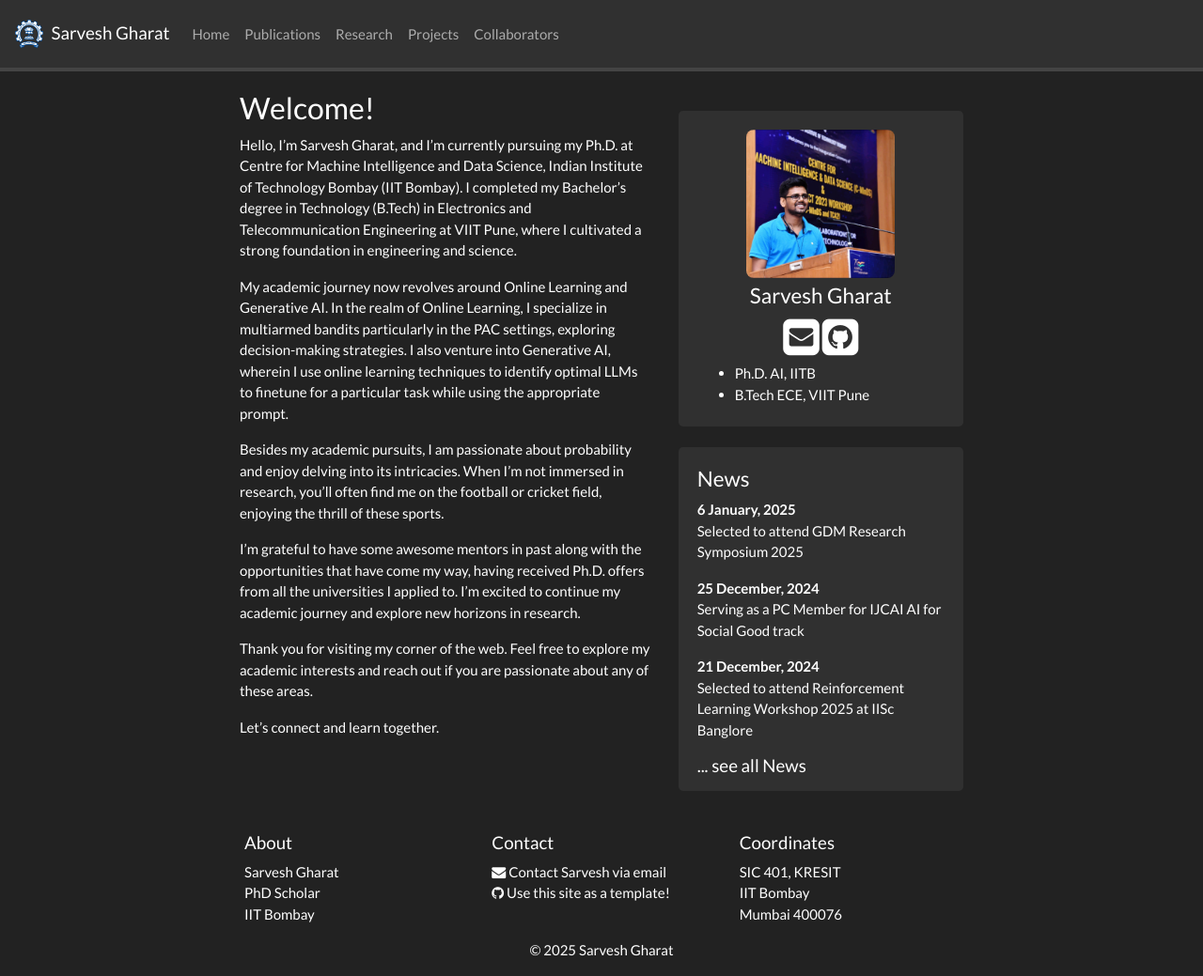
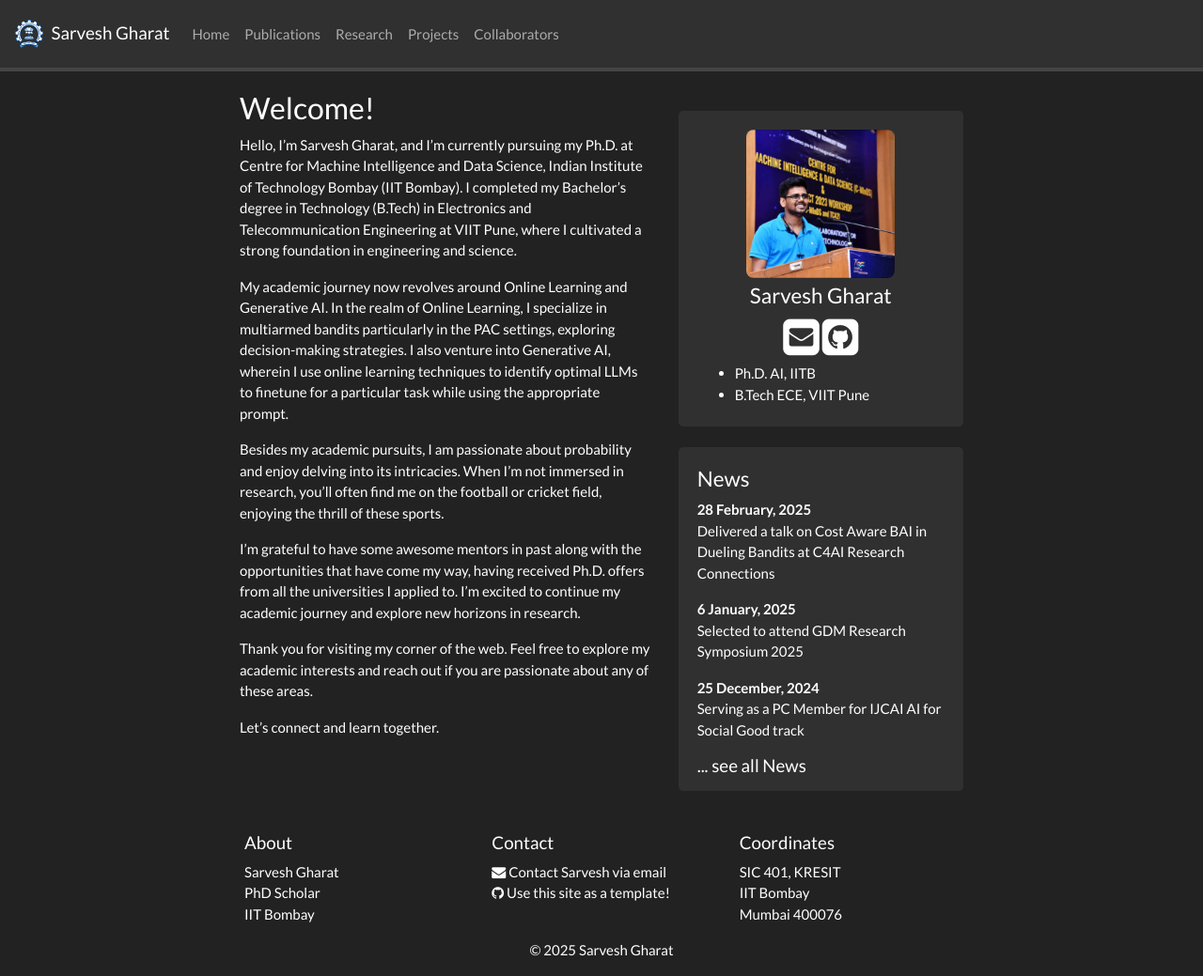
Before and after one commit to SarveshVGharat/SarveshVGharat.github.io, a Jekyll site: the page built from _pages/home.md, in a window 1280 px wide and 1039 px high. Shown: the whole window at 94% size. Built offline with Jekyll 4.4.1, drawn with Linux system fonts in a browser that asks for light colours; nearby versions of some CDN libraries; a style sheet for code colours, icons or effects is not loaded.

Commit message:
Update news.yml

```diff
--- a/_data/news.yml
+++ b/_data/news.yml
@@ -1,3 +1,6 @@
+- date: 28 February, 2025
+  headline: "Delivered a talk on Cost Aware BAI in Dueling Bandits at C4AI Research Connections"
+
 - date: 6 January, 2025
   headline: "Selected to attend GDM Research Symposium 2025"
 
@@ -5,7 +8,7 @@
   headline: "Serving as a PC Member for IJCAI AI for Social Good track"
 
 - date: 21 December, 2024
-  headline: "Selected to attend Reinforcement Learning Workshop 2025 at IISc Banglore"
+  headline: "Selected to attend Reinforcement Learning Workshop 2025 at IISc Bangalore"
 
 - date: 21 December, 2024
   headline: "Our paper on RAI is now accepted at ICASSP 2025"
```
